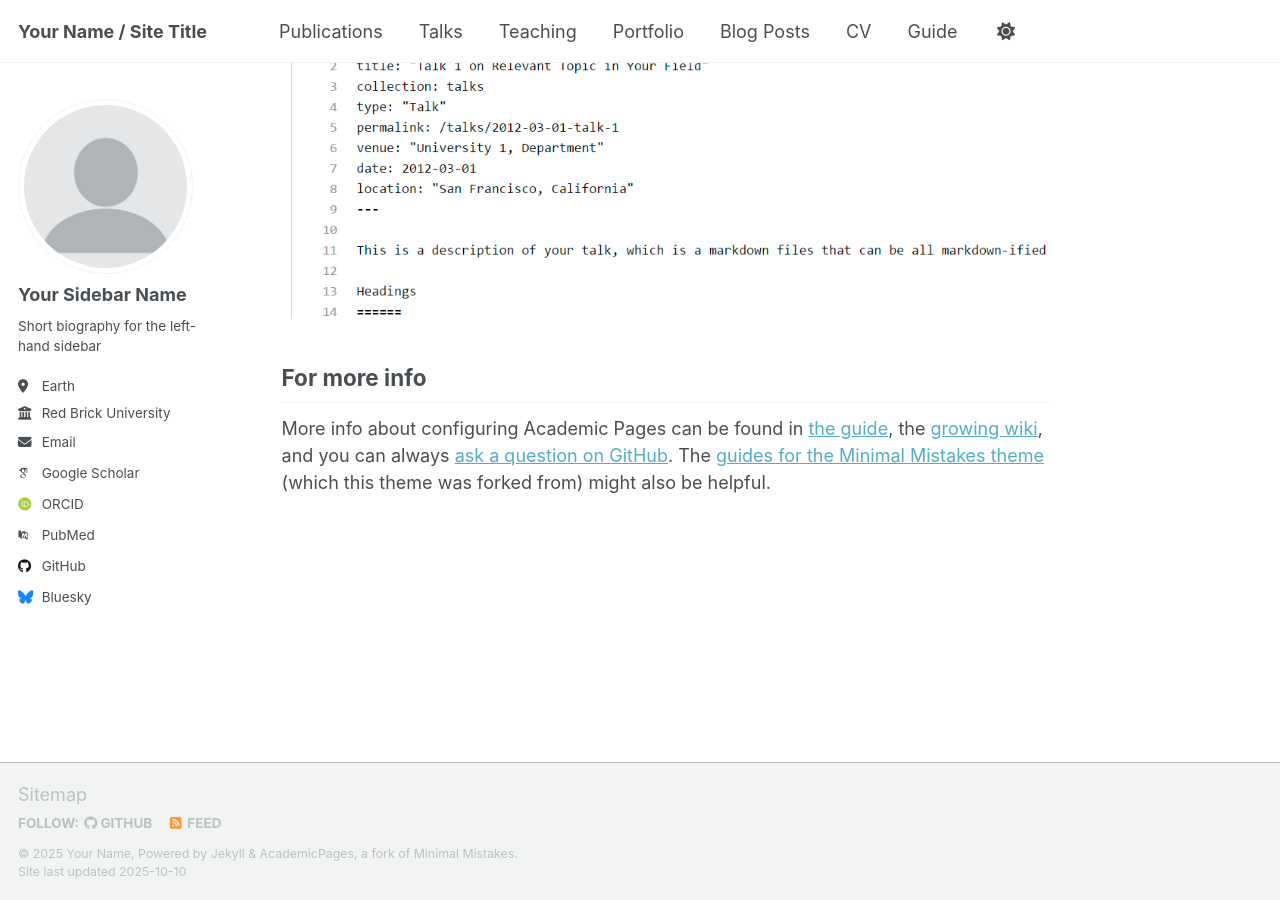
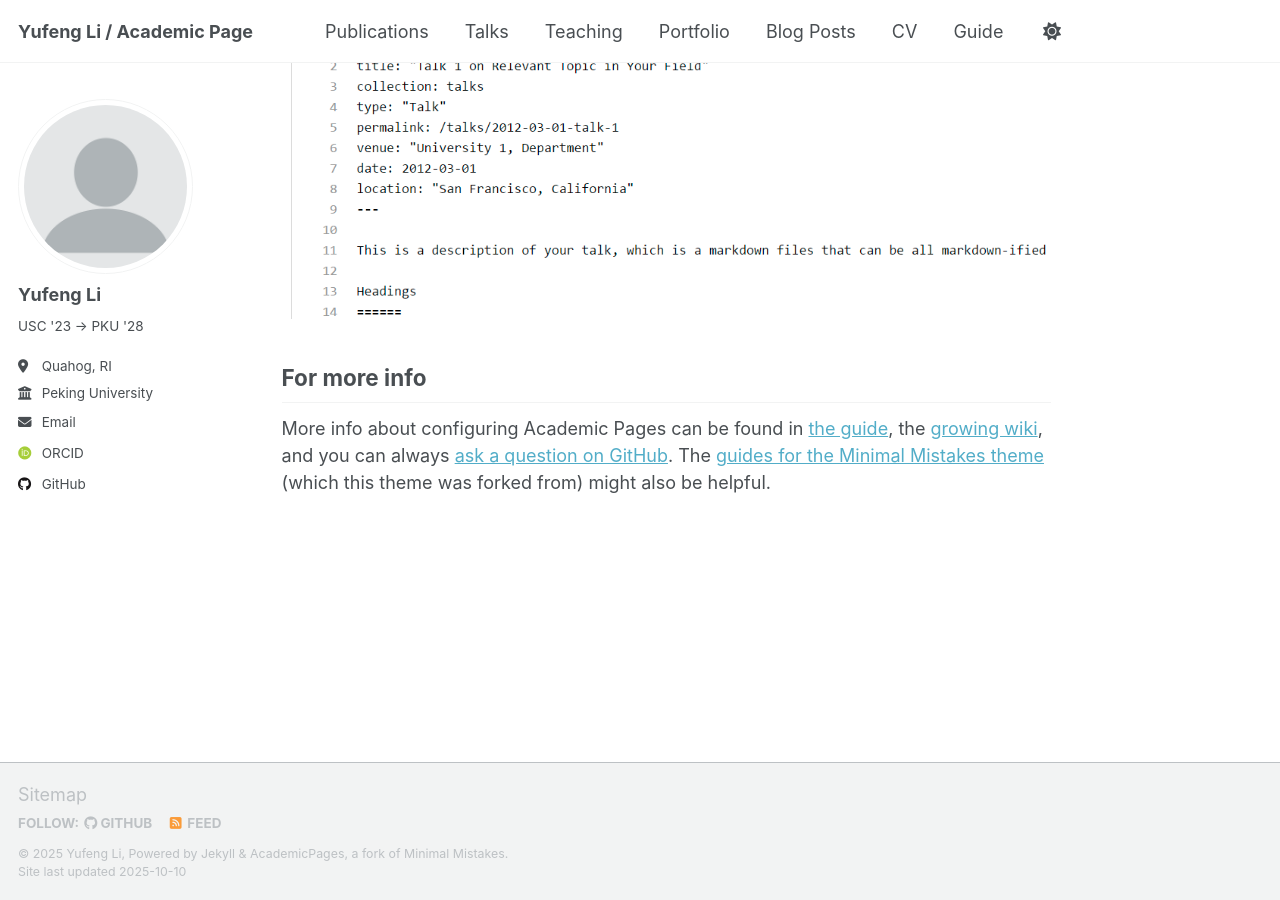
Before and after one commit to yfli0324/yfli0324.github.io, a Jekyll site: the page built from _pages/about.md, in a window 1280 px wide and 900 px high, scrolled down 2791 px. Built offline with Jekyll 4.4.1, drawn with Linux system fonts in a browser that asks for light colours; some web fonts are replaced; a script that is not in the unit is left out.

Commit message:
Update _config.yml

```diff
--- a/_config.yml
+++ b/_config.yml
@@ -9,38 +9,38 @@
 # Basic Site Settings
 locale                   : "en-US"
 site_theme               : "default" # Currently available options are "default", "air"
-title                    : "Your Name / Site Title"
+title                    : "Yufeng Li / Academic Page"
 title_separator          : "-"
-name                     : &name "Your Name"
-description              : &description "Your Name's academic portfolio"   # Update this with a general description of your site, this is the default if not overridden by a page
-url                      : https://academicpages.github.io # The base hostname & protocol for your site e.g. "https://[your GitHub username].github.io",
+name                     : &name "Yufeng Li"
+description              : &description "Global Health"   # Update this with a general description of your site, this is the default if not overridden by a page
+url                      : https://yfli0324.github.io # The base hostname & protocol for your site e.g. "https://[your GitHub username].github.io",
                                                            # or if you already have some other page hosted on Github then use "https://[your GitHub username].github.io/[Your Repo Name]"
 baseurl                  : "" # the subpath of your site, e.g. "/blog"
-repository               : "academicpages/academicpages.github.io"
+repository               : "yfli0324/yfli0324.github.io"
 
 # Site Author - The following control what appear as part of the author content on the side bar.
 #               If a field is blank the icon and link will not appear, otherwise it will be shown.
 #               Additional customization can be done by editing /_includes/author-profile.html
 author:
   # Biographic information
-  avatar           : "profile.png"
-  name             : "Your Sidebar Name"
+  avatar           : "../images/profile.png"
+  name             : "Yufeng Li"
   pronouns         : # example: "she/her"
-  bio              : "Short biography for the left-hand sidebar"
-  location         : "Earth"
-  employer         : "Red Brick University"
+  bio              : "USC '23 -> PKU '28"
+  location         : "Quahog, RI"
+  employer         : "Peking University"
   uri              : # URL
-  email            : "none@example.org"
+  email            : "yufengli@hsc.pku.edu.cn"
 
   # Academic websites
   academia         : # URL
   arxiv            : # URL - Update with the correct link to your profile
-  googlescholar    : "https://scholar.google.com/citations?user=PS_CX0AAAAAJ"
+  googlescholar    : #"https://scholar.google.com/citations?user=PS_CX0AAAAAJ"
   inspire-hep      : # URL
   impactstory      : # URL
-  orcid            : "http://orcid.org/yourorcidurl"
+  orcid            : "https://orcid.org/0009-0004-7047-4364"
   semantic         : # URL
-  pubmed           : "https://www.ncbi.nlm.nih.gov/pubmed/?term=john+snow"
+  pubmed           : #"https://www.ncbi.nlm.nih.gov/pubmed/?term=john+snow"
   researchgate     : # URL
   scopus           : # URL
 
@@ -48,13 +48,13 @@ author:
   bitbucket        : # Username - Update with your username on the site
   codepen          : # Username
   dribbble         : # Username
-  github           : "academicpages"
+  github           : "https://github.com/yfli0324"
   kaggle           : # Username
   stackoverflow    : # User number or user number and name (i.e., use "1" or "1/jeff-atwood")
 
   # Social media
   artstation       : # Username
-  bluesky          : "bsky.app" # Replace this with you Bluesky username
+  bluesky          : #"bsky.app" # Replace this with you Bluesky username
   facebook         : # Username
   flickr           : # Username
   foursquare       : # Username
```
